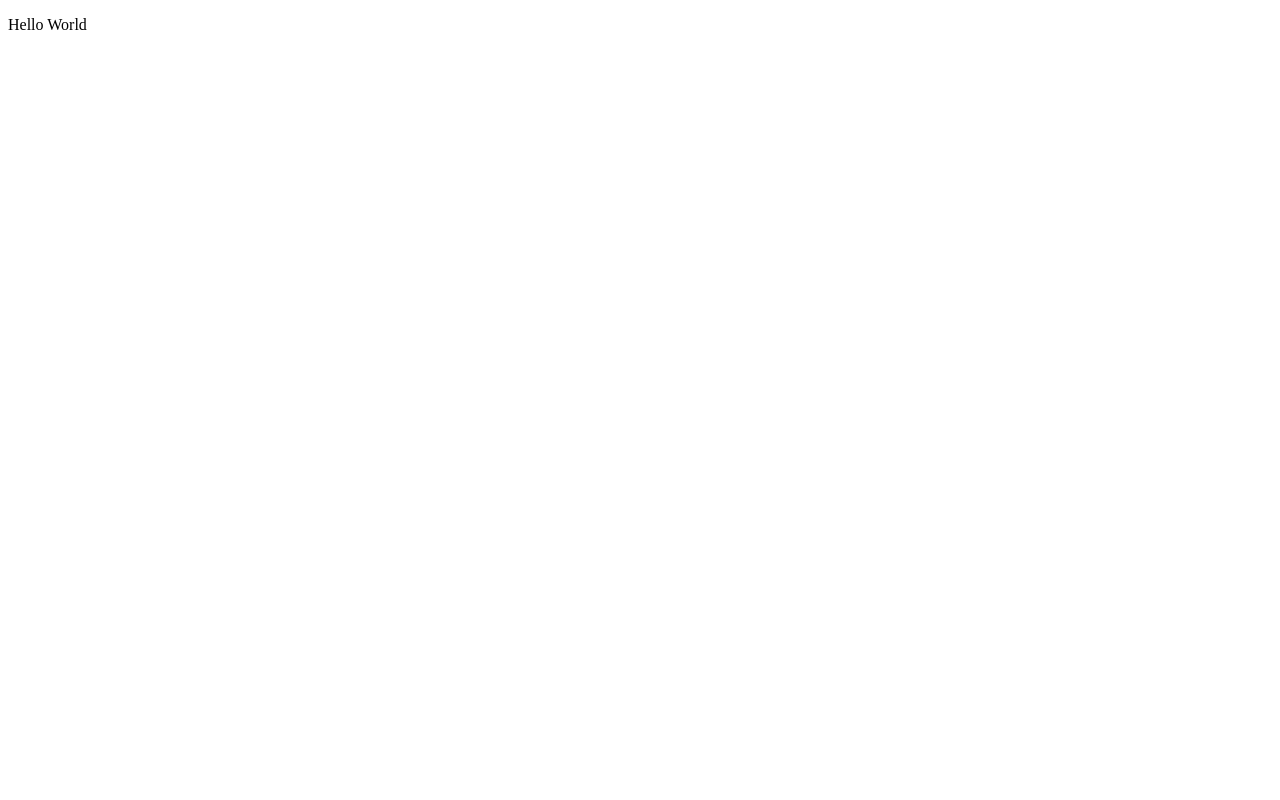
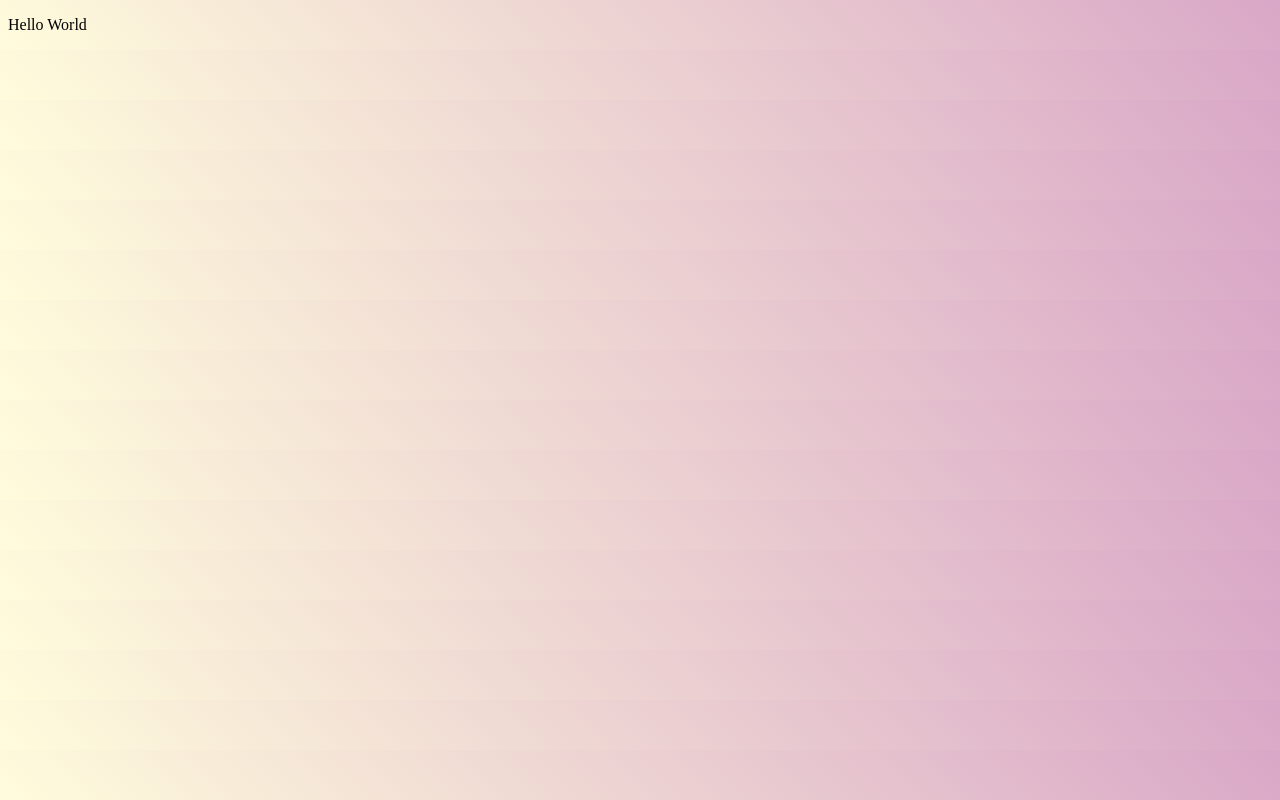
Before and after one commit to matsu299/github-practice, a plain HTML site: page index.html in a window 1280 px wide. Drawn offline with Linux system fonts and the light colour scheme.

Commit message:
背景色の変更

```diff
--- a/index.html
+++ b/index.html
@@ -21,6 +21,9 @@
     section {
       display: block;
     }
+    body {
+      background: linear-gradient(-135deg, #d9a7c7, #fffcdc);
+    }
   </style>
 </head>
 
```
